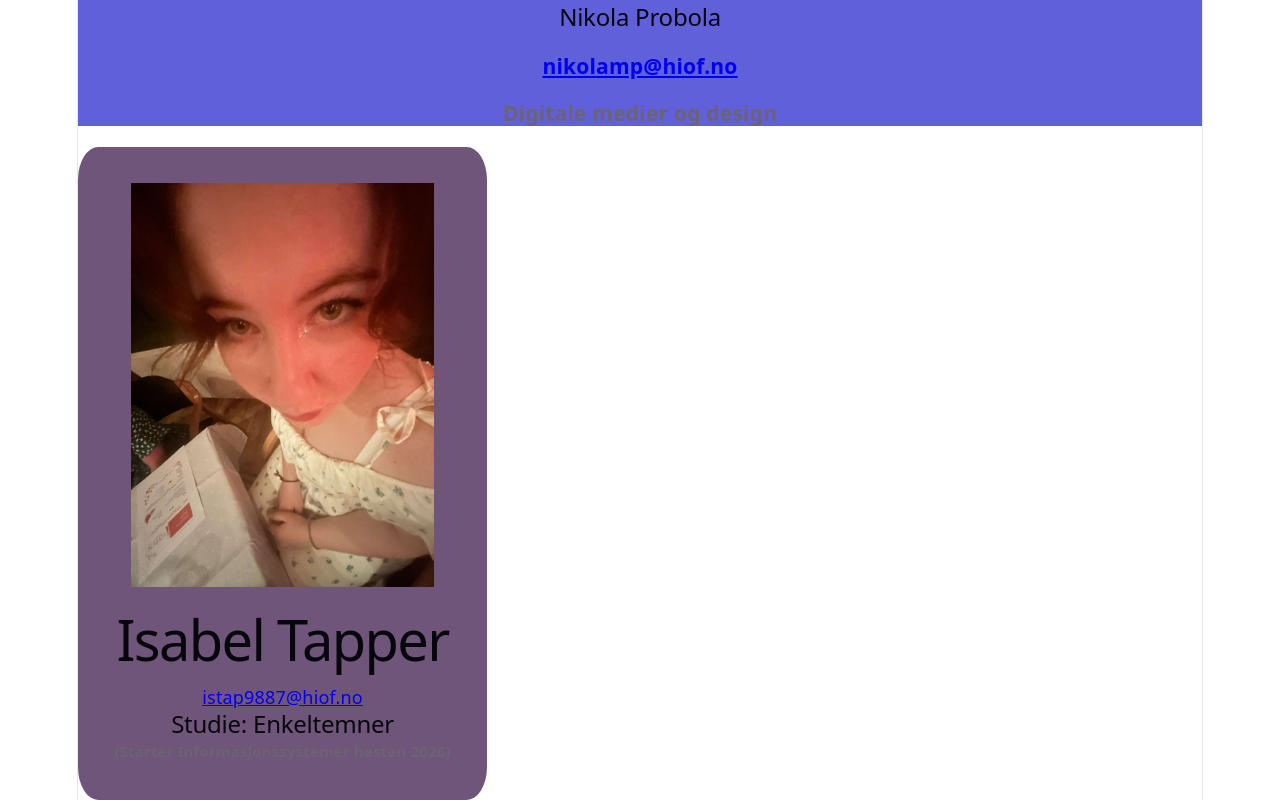
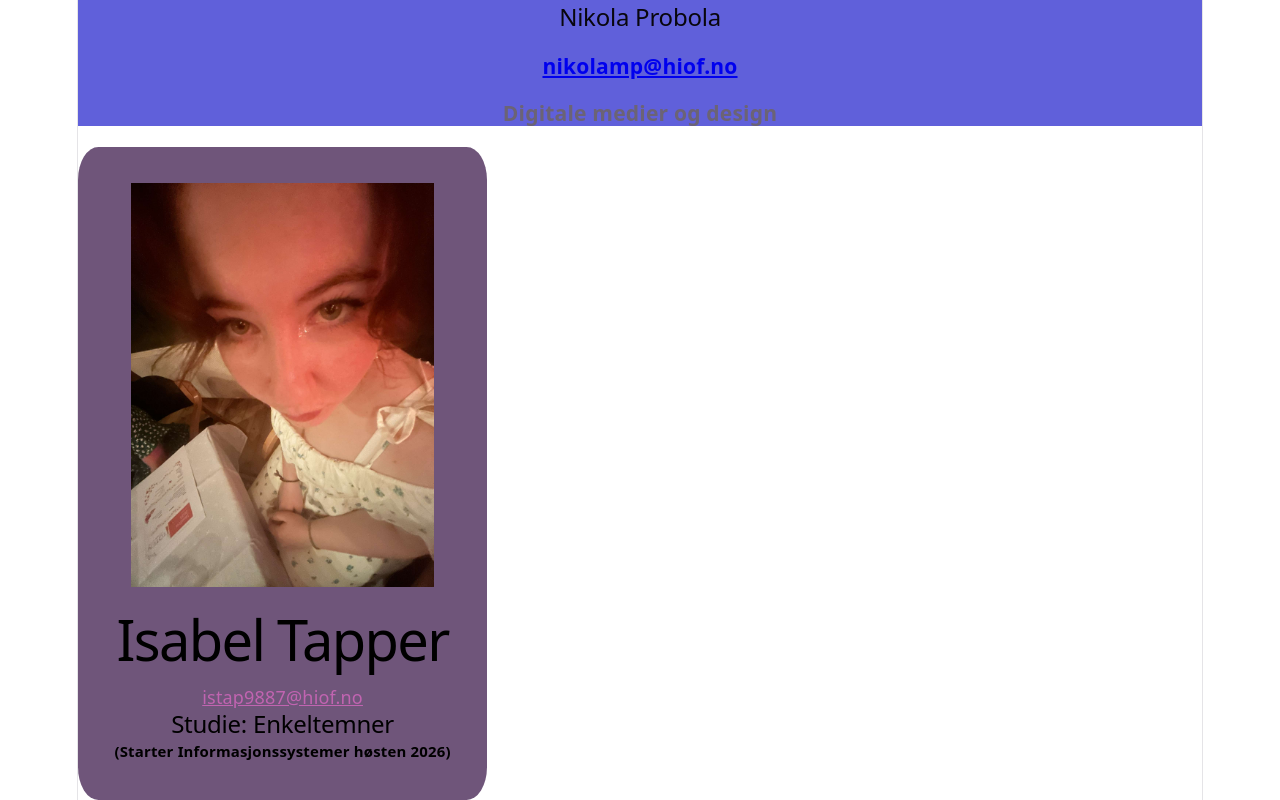
Before and after one commit to Nikola714/Arbeidskrav4_UIN26, a React app in the folder frontend/: page / in a window 1280 px wide. Shown: the part 1637-2437 px from the top of the page. Built offline with nearby package versions, Linux system fonts and the light colour scheme; the HTML template or start-up script is replaced by a standard one.

Commit message:
Legge til kommentar

```diff
--- a/frontend/src/css/isabelStil.css
+++ b/frontend/src/css/isabelStil.css
@@ -10,10 +10,15 @@
     font: helvetica, sans-serif;
     text-align: center;
     margin: 5,5%;
+    color: black;
+    }
+    a {
+        color: rgb(193, 100, 177)
     }
 
     h2, h5{
         margin: 0;
+        color: black;
     }
 
 
```
Also changed, not shown: 1 other file (tests, documents, lock files or other folders).
